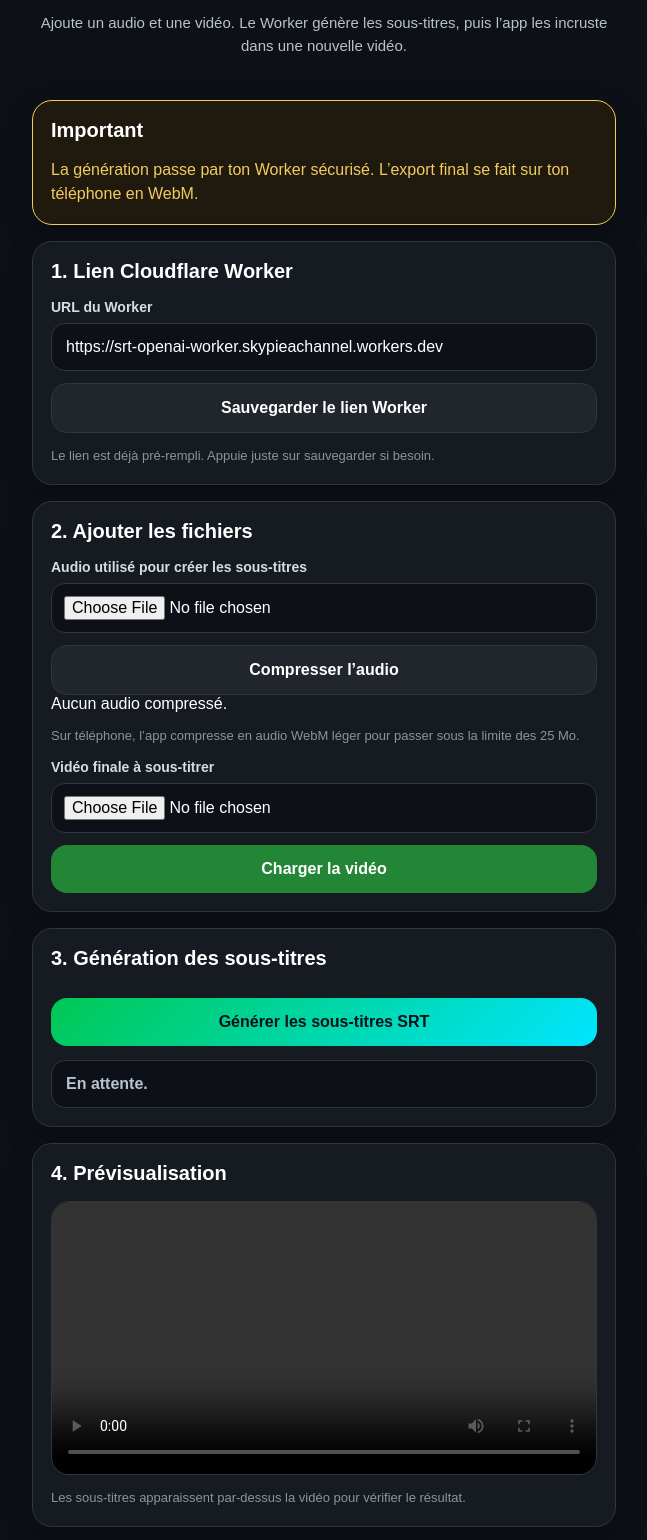
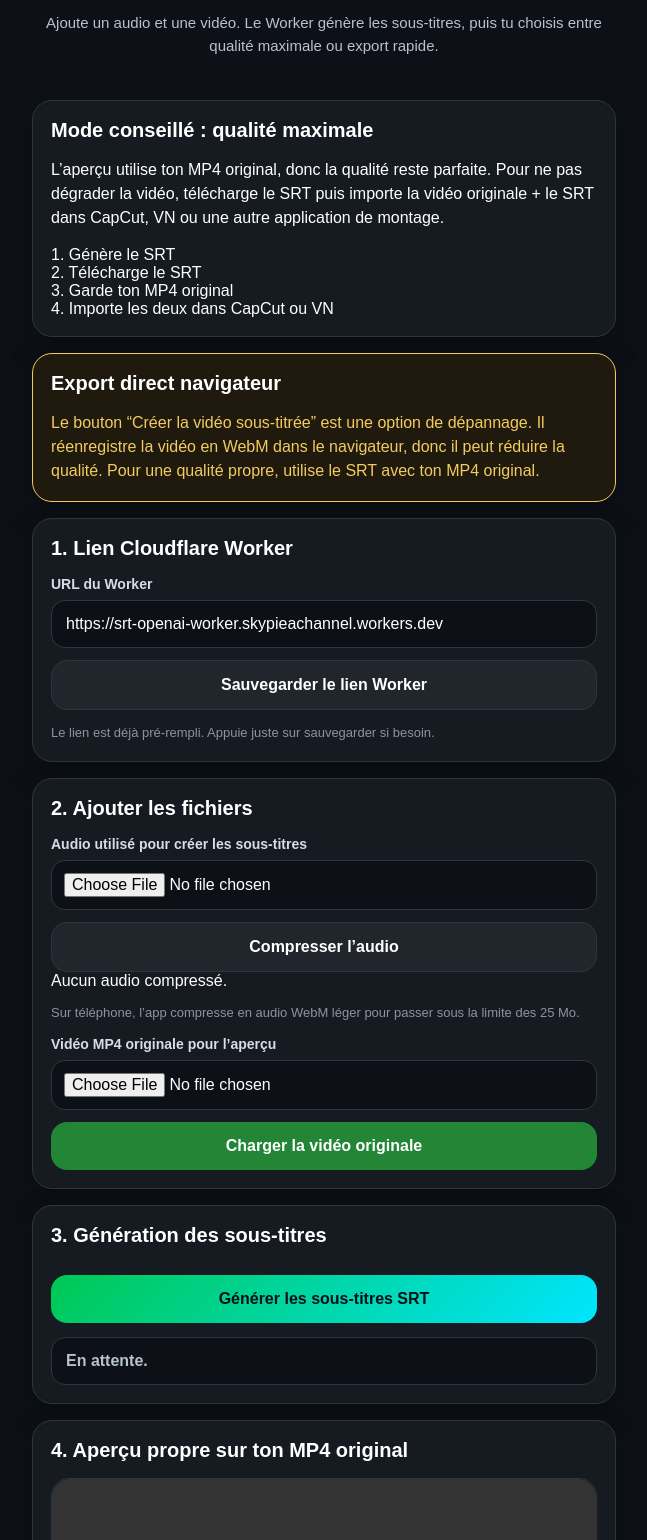
Before and after one commit to Chasmet/Srt-sous-titres-, a plain HTML site: page index.html in a window 1280 px wide. Shown: the part 165-1705 px from the top of the page, without its empty margins (316-963 px from the left). Drawn offline with Linux system fonts and the light colour scheme.

Commit message:
Met en avant le mode qualite maximale SRT

```diff
--- a/index.html
+++ b/index.html
@@ -11,12 +11,29 @@
     <header class="hero">
       <div class="logo">SRT</div>
       <h1>Sous-titres IA</h1>
-      <p>Ajoute un audio et une vidéo. Le Worker génère les sous-titres, puis l’app les incruste dans une nouvelle vidéo.</p>
+      <p>Ajoute un audio et une vidéo. Le Worker génère les sous-titres, puis tu choisis entre qualité maximale ou export rapide.</p>
     </header>
 
+    <section class="card qualityCard">
+      <h2>Mode conseillé : qualité maximale</h2>
+      <p>
+        L’aperçu utilise ton MP4 original, donc la qualité reste parfaite. Pour ne pas dégrader la vidéo,
+        télécharge le SRT puis importe la vidéo originale + le SRT dans CapCut, VN ou une autre application de montage.
+      </p>
+      <div class="qualitySteps">
+        <div>1. Génère le SRT</div>
+        <div>2. Télécharge le SRT</div>
+        <div>3. Garde ton MP4 original</div>
+        <div>4. Importe les deux dans CapCut ou VN</div>
+      </div>
+    </section>
+
     <section class="card warning">
-      <h2>Important</h2>
-      <p>La génération passe par ton Worker sécurisé. L’export final se fait sur ton téléphone en WebM.</p>
+      <h2>Export direct navigateur</h2>
+      <p>
+        Le bouton “Créer la vidéo sous-titrée” est une option de dépannage. Il réenregistre la vidéo en WebM dans le navigateur,
+        donc il peut réduire la qualité. Pour une qualité propre, utilise le SRT avec ton MP4 original.
+      </p>
     </section>
 
     <section class="card">
@@ -38,10 +55,10 @@
         <p class="info">Sur téléphone, l’app compresse en audio WebM léger pour passer sous la limite des 25 Mo.</p>
       </div>
 
-      <label for="videoFile">Vidéo finale à sous-titrer</label>
+      <label for="videoFile">Vidéo MP4 originale pour l’aperçu</label>
       <input id="videoFile" type="file" accept="video/*" />
 
-      <button id="loadVideoBtn" class="btn">Charger la vidéo</button>
+      <button id="loadVideoBtn" class="btn">Charger la vidéo originale</button>
     </section>
 
     <section class="card">
@@ -51,12 +68,12 @@
     </section>
 
     <section class="card">
-      <h2>4. Prévisualisation</h2>
+      <h2>4. Aperçu propre sur ton MP4 original</h2>
       <div class="videoBox">
         <video id="videoPreview" controls playsinline></video>
         <div id="subtitleOverlay" class="subtitleOverlay"></div>
       </div>
-      <p class="info">Les sous-titres apparaissent par-dessus la vidéo pour vérifier le résultat.</p>
+      <p class="info">Cet aperçu ne dégrade pas la vidéo : les sous-titres sont simplement affichés par-dessus ton MP4 original.</p>
     </section>
 
     <section class="card">
@@ -76,19 +93,24 @@
       </select>
     </section>
 
-    <section class="card">
-      <h2>6. Sous-titres générés</h2>
+    <section class="card qualityCard">
+      <h2>6. Export qualité maximale</h2>
+      <p>
+        Télécharge ce SRT et garde ta vidéo MP4 originale. C’est la méthode propre pour éviter toute perte de qualité.
+      </p>
       <textarea id="srtOutput" placeholder="Le texte SRT apparaîtra ici..."></textarea>
       <div class="actions">
         <button id="copyBtn" class="btn secondary">Copier le SRT</button>
-        <button id="downloadBtn" class="btn secondary">Télécharger le SRT</button>
+        <button id="downloadBtn" class="btn primary">Télécharger le SRT pour CapCut / VN</button>
       </div>
     </section>
 
-    <section class="card exportCard">
-      <h2>7. Incruster dans la vidéo</h2>
-      <p class="info">L’app relit la vidéo depuis le début, dessine les sous-titres dessus et crée une nouvelle vidéo. Ne ferme pas la page pendant l’export.</p>
-      <button id="burnBtn" class="btn primary">Créer la vidéo sous-titrée</button>
+    <section class="card exportCard warningExport">
+      <h2>7. Option dépannage : vidéo sous-titrée automatique</h2>
+      <p class="info">
+        Cette option peut dégrader la qualité, car le navigateur réenregistre la vidéo en WebM. Utilise-la seulement pour un test rapide.
+      </p>
+      <button id="burnBtn" class="btn secondary">Créer une vidéo sous-titrée rapide</button>
       <progress id="exportProgress" value="0" max="100"></progress>
       <a id="downloadVideoLink" class="downloadLink" href="#" download="video-sous-titree.webm">Télécharger la vidéo sous-titrée</a>
     </section>
```
